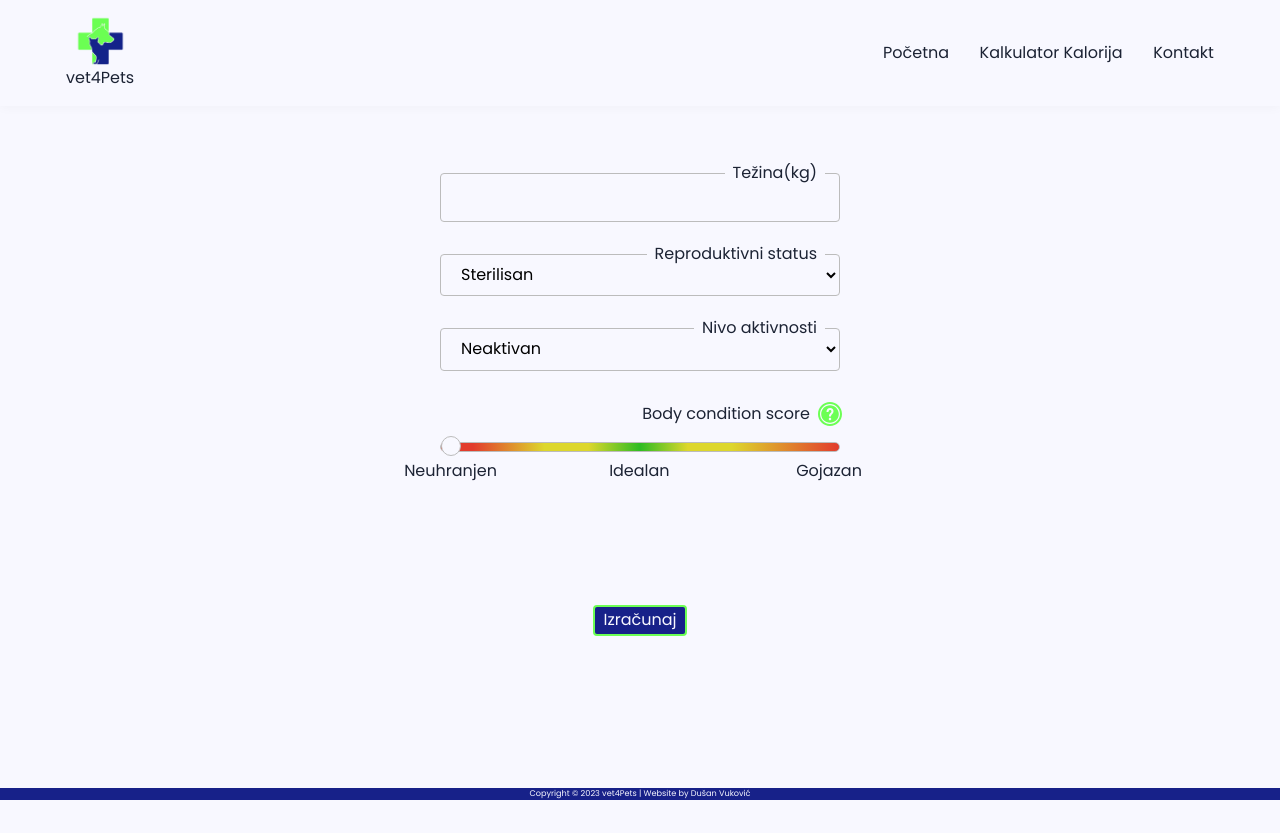
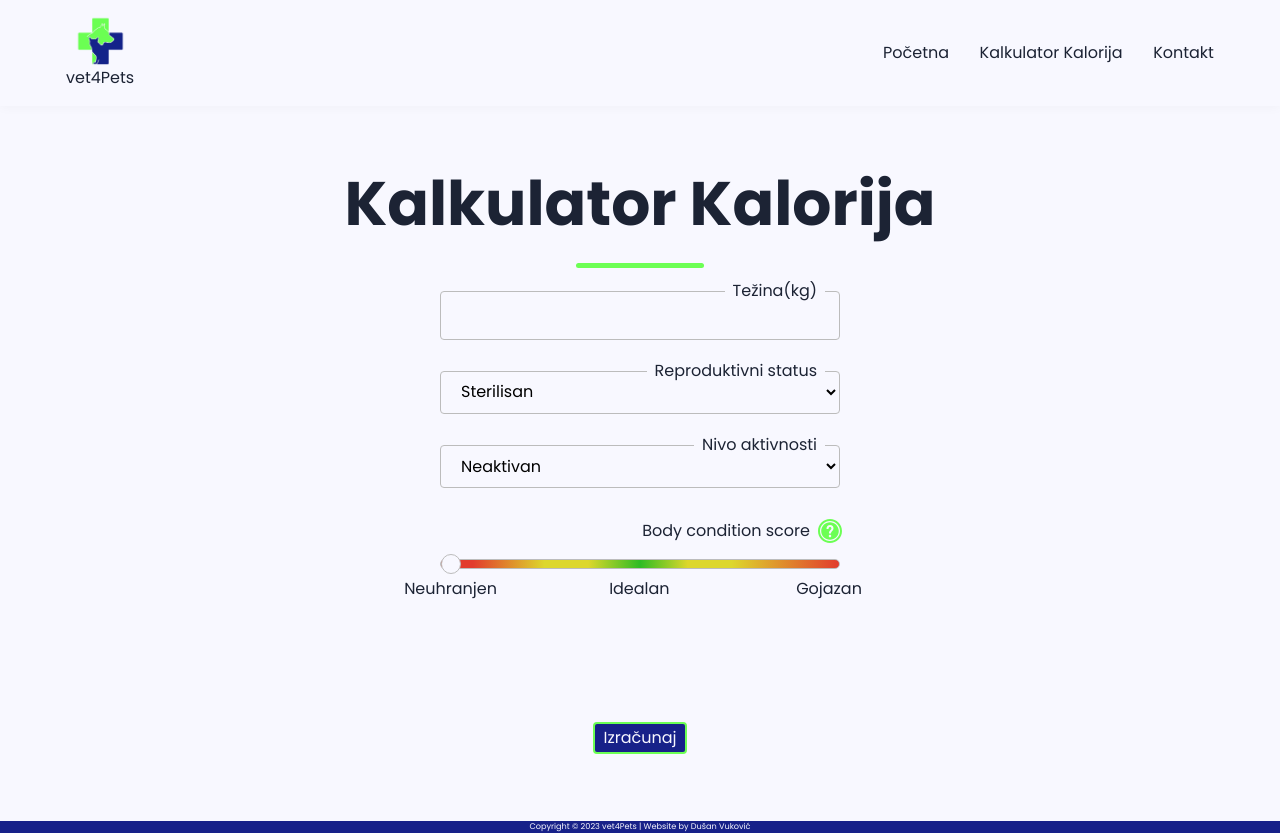
Before and after one commit to vukovicdusan/vet4pets, a Next.js app: page /kalkulator in a window 1280 px wide. Before the commit the page ends 800 px from the top, so only its background shows below. Built offline with nearby package versions, Linux system fonts and the light colour scheme.

Commit message:
Fixed observer and animation logic in Title comp

```diff
--- a/components/CalorieCalculator.jsx
+++ b/components/CalorieCalculator.jsx
@@ -3,6 +3,8 @@ import styles from "@/styles/CalorieCalculator.module.css"
 import Region from "./layout/Region"
 import Wrapper from "./layout/Wrapper"
 import Image from "next/image"
+import Title from "./Title"
+import Underline from "./Underline"
 import bcs from "@/public/img/bcs_chart_dog.jpg"
 
 const CalorieCalculator = () => {
@@ -117,6 +119,17 @@ const CalorieCalculator = () => {
 		<Region>
 			<Wrapper>
 				<div className={styles.center}>
+					<Title>
+						<div className={styles.title}>
+							<h2 className="section-title">
+								Kalkulator Kalorija
+							</h2>
+							<Underline
+								// position={"center"}
+								color={"secondary"}
+							></Underline>
+						</div>
+					</Title>
 					<form className={styles.stack} onSubmit={calculateCalories}>
 						<div className={styles.inputWrapper}>
 							<input
--- a/components/Title.jsx
+++ b/components/Title.jsx
@@ -10,7 +10,8 @@ const Title = (props) => {
 			entries.forEach((entry) => {
 				if (entry.isIntersecting) {
 					setShow(true)
-					animate()
+					requestAnimationFrame(() => animate(entry.target))
+					// animate(entry.target)
 				}
 			})
 		})
@@ -30,12 +31,12 @@ const Title = (props) => {
 		)
 	}
 	let currentIteration = 0
-	const animate = () => {
+	const animate = (el) => {
 		let easingValue = easeOutQuint(currentIteration, -500, 500, 120)
 		currentIteration++
 		if (easingValue <= 0) {
-			animationRef.current.style.transform = `translateX(${easingValue}px)`
-			requestAnimationFrame(animate)
+			el.style.transform = `translateX(${easingValue}px)`
+			requestAnimationFrame(() => animate(el))
 		}
 	}
 
--- a/components/Underline.jsx
+++ b/components/Underline.jsx
@@ -10,9 +10,11 @@ const Underline = (props) => {
 	return (
 		<div
 			className={
-				props.position === "start"
-					? styles.underlineContainerStart
-					: styles.underlineContainerEnd
+				props.position
+					? props.position === "start"
+						? styles.underlineContainerStart
+						: styles.underlineContainerEnd
+					: styles.underlineContainerCenter
 			}
 		>
 			<div className={`${thinBold} ${color}`}></div>
--- a/components/layout/Header.jsx
+++ b/components/layout/Header.jsx
@@ -32,7 +32,7 @@ const Header = () => {
 									</Link>
 								</li>
 								<li>
-									<a href="#contact">Kontakt</a>
+									<a href="./#contact">Kontakt</a>
 								</li>
 							</ul>
 						</nav>
--- a/styles/Underline.module.css
+++ b/styles/Underline.module.css
@@ -1,6 +1,11 @@
 .underlineContainerStart,
-.underlineContainerEnd {
+.underlineContainerEnd,
+.underlineContainerCenter {
 	display: flex;
+}
+
+.underlineContainerCenter {
+	justify-content: center;
 }
 
 .underlineContainerEnd {
```
